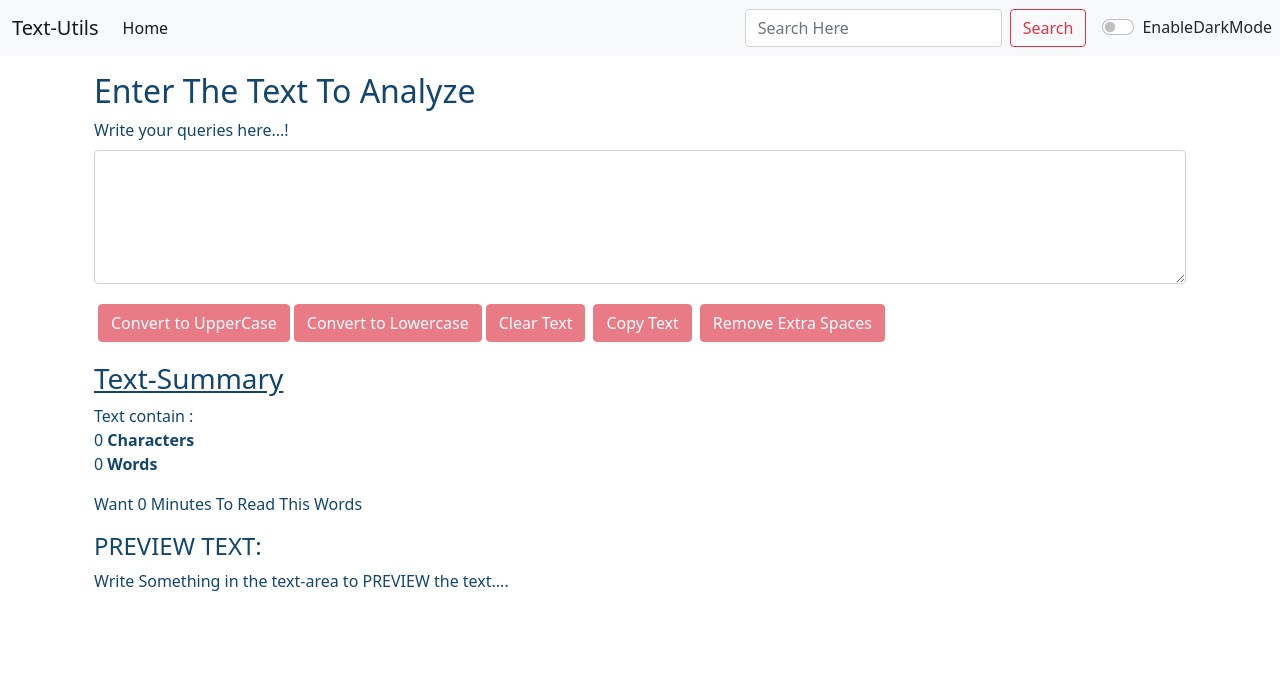
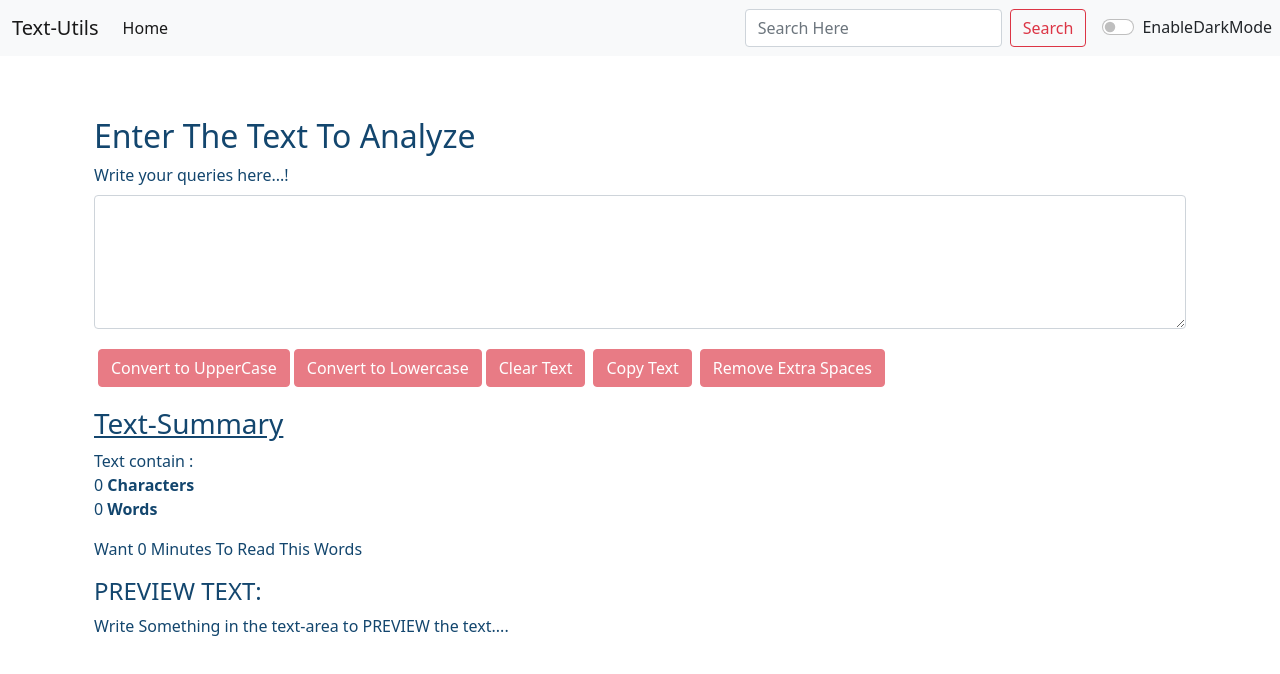
Before and after one commit to cs400610/textutils-Application-React, a React (Create React App) app: page / in a window 1280 px wide. Shown: the top 674 px of the page. Built offline with nearby package versions, Linux system fonts and the light colour scheme.

Commit message:
Update Alert.js

```diff
--- a/src/components/Alert.js
+++ b/src/components/Alert.js
@@ -6,8 +6,12 @@ export default function Alert(props) {
         return lower.charAt(0).toUpperCase()+ lower.slice(1);
     }
     return (
-      props.alert && <div className={`alert alert-${props.alert.typ} alert-dismissible fade show`} role="alert">
+      <div style={{height:'45px'}}>
+        {props.alert && <div className={`alert alert-${props.alert.typ} alert-dismissible fade show`} role="alert">
         <strong> {capital(props.alert.typ)} </strong>: {props.alert.msg}
+         </div>}
+
       </div>
+
     )
 }
```
